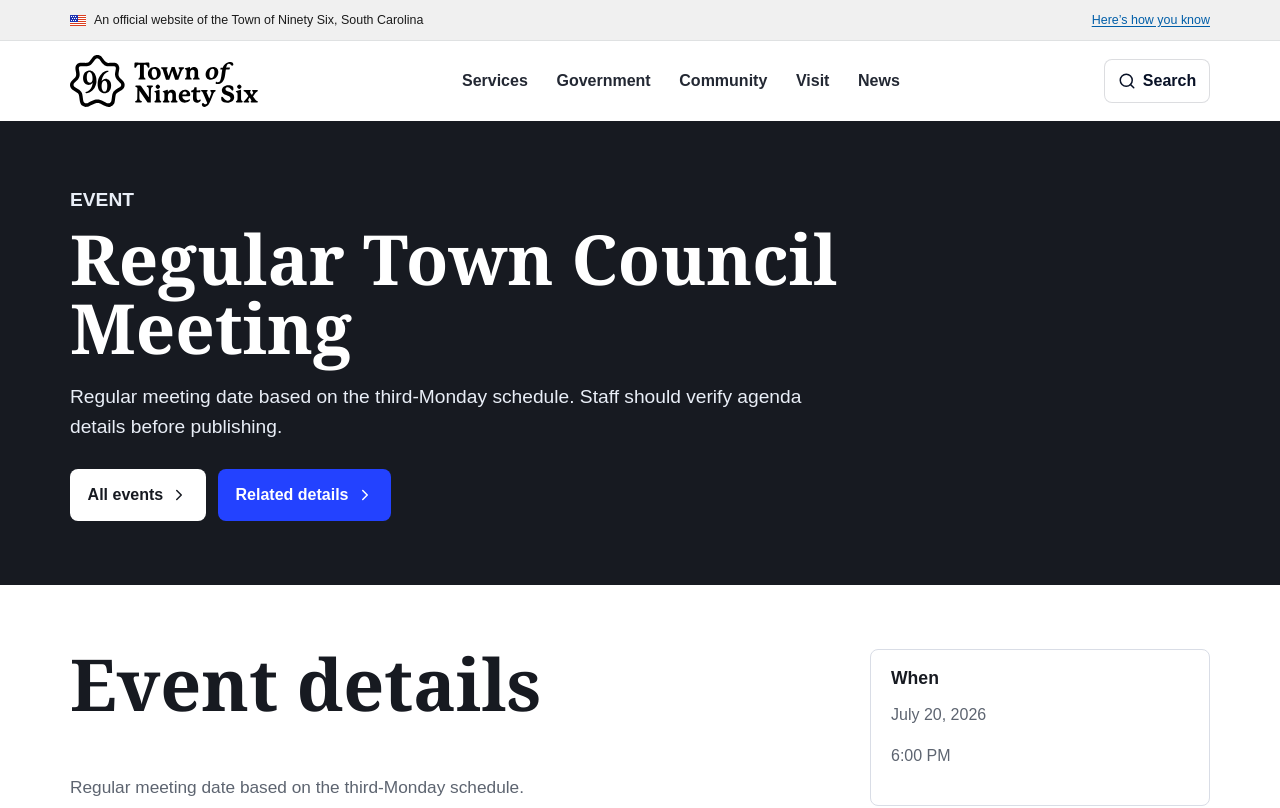
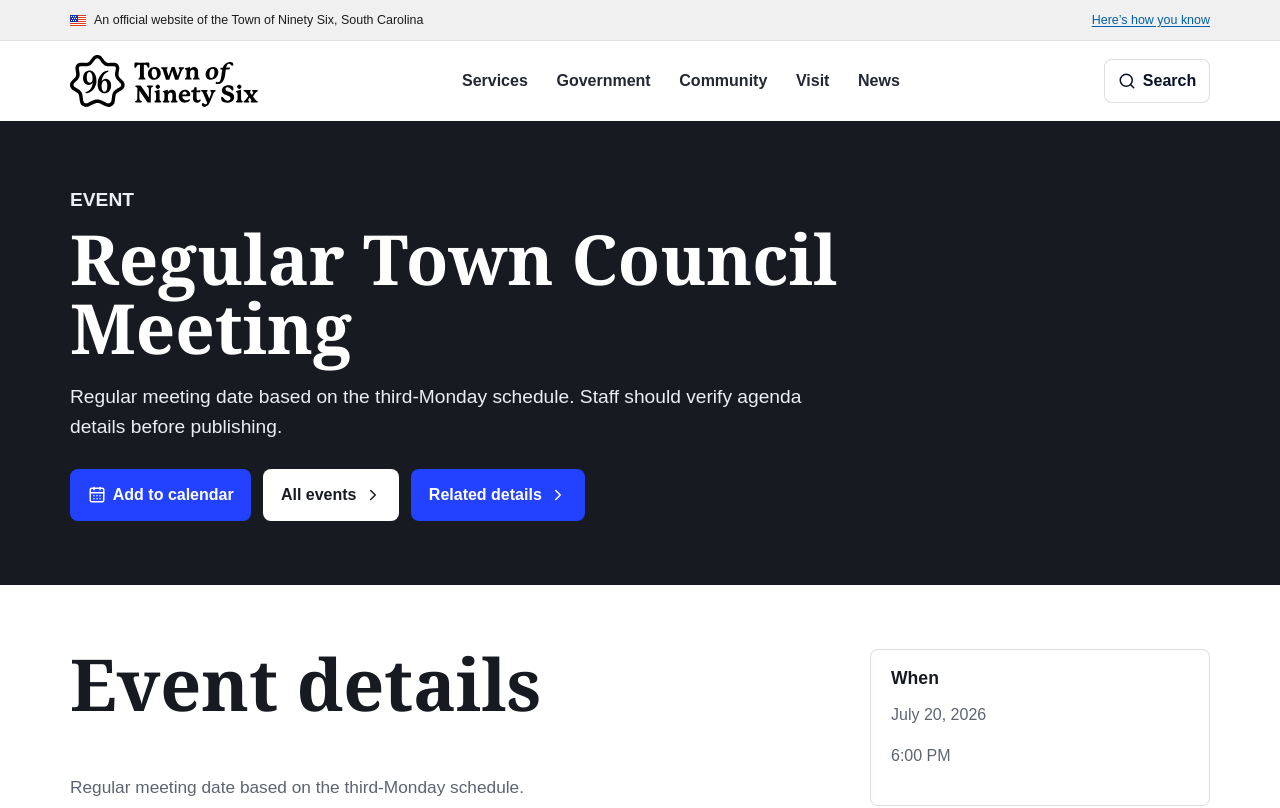
Before and after one commit to 96sc/website, a Next.js app: page /events/regular-town-council-meeting-july-2026 in a window 1280 px wide. Shown: the top 808 px of the page. Built offline with nearby package versions, Linux system fonts and the light colour scheme; no server answers; a web font is replaced by a local one.

Commit message:
Add event calendar downloads

```diff
--- /dev/null
+++ b/app/events/[slug]/calendar.ics/route.ts
@@ -0,0 +1,30 @@
+import { getCmsSnapshot, getEventBySlug } from "@/lib/cms/content";
+import { eventSlug } from "@/lib/cms/links";
+import { buildEventCalendar } from "@/lib/calendar";
+
+type EventCalendarRouteProps = {
+  params: Promise<{
+    slug: string;
+  }>;
+};
+
+export async function generateStaticParams() {
+  const snapshot = await getCmsSnapshot();
+  return snapshot.events.map((event) => ({ slug: eventSlug(event) }));
+}
+
+export async function GET(_request: Request, { params }: EventCalendarRouteProps) {
+  const { slug } = await params;
+  const event = await getEventBySlug(slug);
+
+  if (!event) {
+    return new Response("Event not found", { status: 404 });
+  }
+
+  return new Response(buildEventCalendar(event), {
+    headers: {
+      "Content-Disposition": `attachment; filename="${eventSlug(event)}.ics"`,
+      "Content-Type": "text/calendar; charset=utf-8"
+    }
+  });
+}
--- a/app/events/[slug]/page.tsx
+++ b/app/events/[slug]/page.tsx
@@ -2,7 +2,9 @@ import type { Metadata } from "next";
 import { notFound } from "next/navigation";
 import { ActionLink } from "@/components/action-link";
 import { ContactStrip } from "@/components/contact-strip";
+import { Icon } from "@/components/icon";
 import { SectionHeading } from "@/components/section-heading";
+import { eventCalendarPath } from "@/lib/calendar";
 import { getCmsSnapshot, getEventBySlug } from "@/lib/cms/content";
 import { eventSlug, isExternalHref } from "@/lib/cms/links";
 import { buildEventsJsonLd, stringifyJsonLd } from "@/lib/structured-data";
@@ -67,6 +69,10 @@ export default async function EventPage({ params }: EventPageProps) {
           <h1>{event.title}</h1>
           <p>{event.summary}</p>
           <div className="button-row">
+            <a className="action-link action-link-primary" href={eventCalendarPath(event)}>
+              <Icon name="calendar" width={18} height={18} />
+              <span>Add to calendar</span>
+            </a>
             <ActionLink href="/events" variant="secondary">
               All events
             </ActionLink>
--- /dev/null
+++ b/lib/calendar.ts
@@ -0,0 +1,115 @@
+import { eventPath, eventSlug } from "@/lib/cms/links";
+import type { EventRecord } from "@/lib/cms/types";
+import { getSiteUrl } from "@/lib/structured-data";
+
+const eventTimeZone = "America/New_York";
+
+function escapeCalendarText(value: string) {
+  return value
+    .replace(/\\/g, "\\\\")
+    .replace(/\r?\n/g, "\\n")
+    .replace(/;/g, "\\;")
+    .replace(/,/g, "\\,");
+}
+
+function foldCalendarLine(line: string) {
+  const chunks: string[] = [];
+  let remaining = line;
+
+  while (remaining.length > 75) {
+    chunks.push(remaining.slice(0, 75));
+    remaining = remaining.slice(75);
+  }
+
+  chunks.push(remaining);
+  return chunks.join("\r\n ");
+}
+
+function formatCalendarDate(date: string) {
+  return date.replace(/-/g, "");
+}
+
+function addDays(date: string, days: number) {
+  const [year, month, day] = date.split("-").map(Number);
+  const value = new Date(Date.UTC(year, month - 1, day + days));
+
+  return value.toISOString().slice(0, 10);
+}
+
+function formatTimestamp(date: Date) {
+  return date.toISOString().replace(/[-:]/g, "").replace(/\.\d{3}/, "");
+}
+
+function parseEventTime(time?: string) {
+  const match = time?.trim().match(/^(\d{1,2})(?::(\d{2}))?\s*(AM|PM)$/i);
+
+  if (!match) {
+    return null;
+  }
+
+  const [, rawHour, rawMinute = "00", meridiem] = match;
+  const hourNumber = Number(rawHour);
+  const hour =
+    meridiem.toUpperCase() === "PM" && hourNumber !== 12
+      ? hourNumber + 12
+      : meridiem.toUpperCase() === "AM" && hourNumber === 12
+        ? 0
+        : hourNumber;
+
+  return `${hour.toString().padStart(2, "0")}${rawMinute.padStart(2, "0")}00`;
+}
+
+function eventLocation(event: EventRecord) {
+  if (!event.address || event.address === event.location) {
+    return event.location;
+  }
+
+  return `${event.location}, ${event.address}`;
+}
+
+function absoluteEventUrl(event: EventRecord) {
+  return `${getSiteUrl()}${eventPath(event)}`;
+}
+
+export function eventCalendarPath(event: EventRecord) {
+  return `${eventPath(event)}/calendar.ics`;
+}
+
+export function buildEventCalendar(event: EventRecord) {
+  const startDate = event.startDate ?? event.date;
+  const startTime = parseEventTime(event.startTime ?? event.time);
+  const endDate = event.endDate ?? (event.endTime ? startDate : undefined);
+  const endTime = parseEventTime(event.endTime);
+  const eventUrl = absoluteEventUrl(event);
+  const description = `${event.summary}\n\nView event: ${eventUrl}`;
+  const dateLines = startTime
+    ? [
+        `DTSTART;TZID=${eventTimeZone}:${formatCalendarDate(startDate)}T${startTime}`,
+        endDate && endTime
+          ? `DTEND;TZID=${eventTimeZone}:${formatCalendarDate(endDate)}T${endTime}`
+          : "DURATION:PT1H"
+      ]
+    : [
+        `DTSTART;VALUE=DATE:${formatCalendarDate(startDate)}`,
+        `DTEND;VALUE=DATE:${formatCalendarDate(addDays(endDate ?? startDate, 1))}`
+      ];
+  const lines = [
+    "BEGIN:VCALENDAR",
+    "VERSION:2.0",
+    "PRODID:-//Town of Ninety Six//Website Events//EN",
+    "CALSCALE:GREGORIAN",
+    "METHOD:PUBLISH",
+    "BEGIN:VEVENT",
+    `UID:${eventSlug(event)}-${event.id}@ninetysixsc.gov`,
+    `DTSTAMP:${formatTimestamp(new Date())}`,
+    ...dateLines,
+    `SUMMARY:${escapeCalendarText(event.title)}`,
+    `DESCRIPTION:${escapeCalendarText(description)}`,
+    `LOCATION:${escapeCalendarText(eventLocation(event))}`,
+    `URL:${eventUrl}`,
+    "END:VEVENT",
+    "END:VCALENDAR"
+  ];
+
+  return `${lines.map(foldCalendarLine).join("\r\n")}\r\n`;
+}
```
